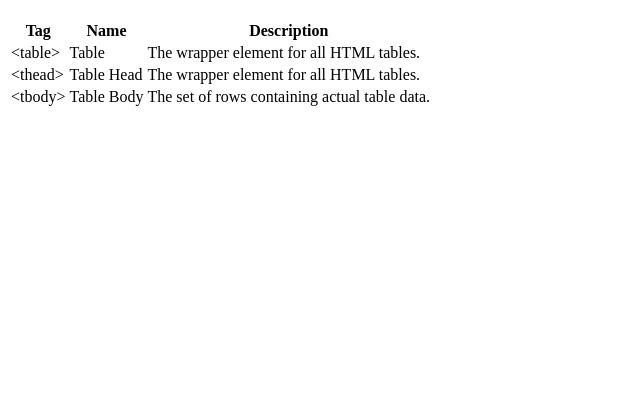
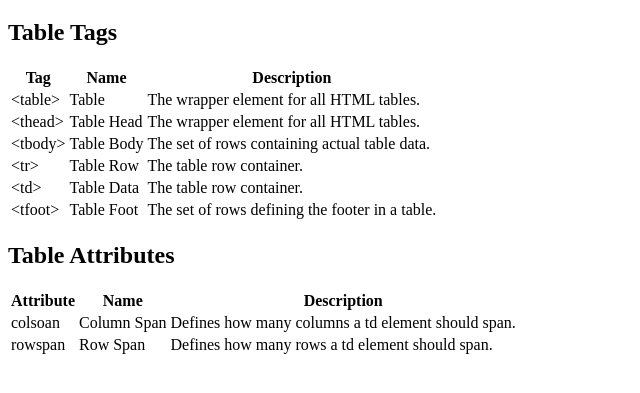
Before and after one commit to KarameLka-cloud/CheatSheet, a plain HTML site: page index.html in a window 1280 px wide. Shown: the part 61-454 px from the top of the page, without its empty margins (0-640 px from the left). Drawn offline with Linux system fonts and the light colour scheme.

Commit message:
HTML ready

```diff
--- a/index.html
+++ b/index.html
@@ -12,6 +12,7 @@
       </div>
     </header>
     <main>
+      <h2>Table Tags</h2>
       <section class="table-tags">
         <table>
           <thead>
@@ -37,11 +38,47 @@
               <td>Table Body</td>
               <td>The set of rows containing actual table data.</td>
             </tr>
+            <tr>
+              <td>&lt;tr&gt;</td>
+              <td>Table Row</td>
+              <td>The table row container.</td>
+            </tr>
+            <tr>
+              <td>&lt;td&gt;</td>
+              <td>Table Data</td>
+              <td>The table row container.</td>
+            </tr>
+            <tr>
+              <td>&lt;tfoot&gt;</td>
+              <td>Table Foot</td>
+              <td>The set of rows defining the footer in a table.</td>
+            </tr>
           </tbody>
         </table>
       </section>
       <section class="table-attributes">
-
+        <h2>Table Attributes</h2>
+        <table>
+          <thead>
+            <tr>
+              <th>Attribute</th>
+              <th>Name</th>
+              <th>Description</th>
+            </tr>
+            <tbody>
+              <tr>
+                <td>colsoan</td>
+                <td>Column Span</td>
+                <td>Defines how many columns a td element should span.</td>
+              </tr>
+              <tr>
+                <td>rowspan</td>
+                <td>Row Span</td>
+                <td>Defines how many rows a td element should span.</td>
+              </tr>
+            </tbody>
+          </thead>
+        </table>
       </section>
     </main>
   </body>
```
